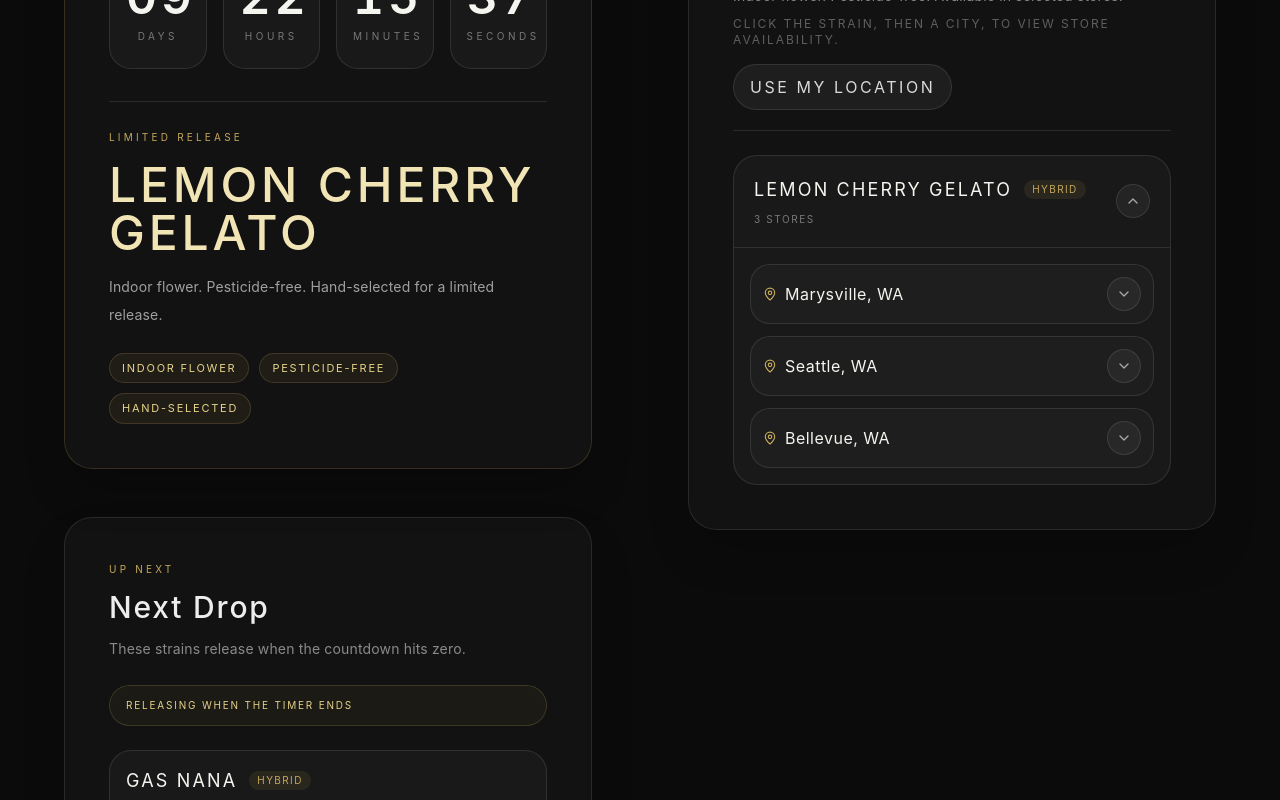
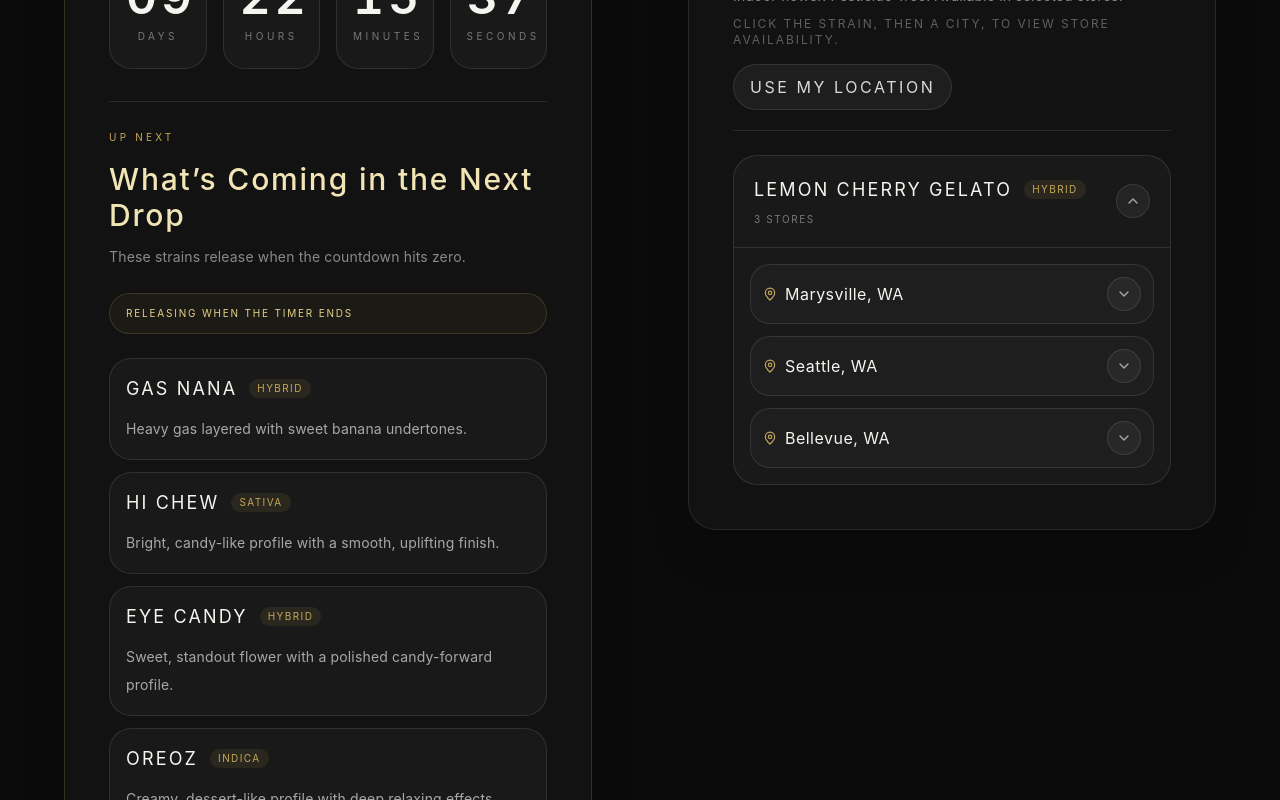
Before and after one commit to sppsocialmarketing/the-batch-site, a React (Vite) app: page / in a window 1280 px wide. Shown: the part 380-1180 px from the top of the page. Built offline with nearby package versions, Linux system fonts and the light colour scheme.

Commit message:
Updated layout

```diff
--- a/src/App.jsx
+++ b/src/App.jsx
@@ -1,7 +1,7 @@
 import { useEffect, useMemo, useState } from "react";
 import { AnimatePresence, motion, useMotionValue } from "framer-motion";
 import { ArrowRight, ChevronDown, MapPin, ArrowUpRight } from "lucide-react";
-import { featuredRelease, nextDropDate, nextRelease, storeReleases } from "./data";
+import { nextDropDate, nextRelease, storeReleases } from "./data";
 
 const copy = {
   en: {
@@ -303,23 +303,8 @@ export default function TheBatchSplashPage() {
               </div>
 
               <div className="mt-8 border-t border-white/10 pt-7">
-                <p className="text-[10px] uppercase tracking-[0.32em] text-[#c6a85a]">{featuredRelease.label}</p>
-                <h2 className="mt-4 text-3xl font-medium tracking-[0.08em] text-[#f2e5b5] md:text-5xl">{featuredRelease.strain}</h2>
-                <p className="mt-4 max-w-xl text-sm leading-7 text-[#ededed]/65">{featuredRelease.notes?.[language]}</p>
-
-                <div className="mt-6 flex flex-wrap gap-2.5">
-                  {(featuredRelease.highlights?.[language] || []).map((item) => (
-                    <span key={item} className="rounded-full border border-[#c6a85a]/20 bg-[#c6a85a]/8 px-3 py-1.5 text-[11px] uppercase tracking-[0.16em] text-[#e7d38a]">
-                      {item}
-                    </span>
-                  ))}
-                </div>
-              </div>
-            </motion.div>
-
-            <motion.div initial={{ opacity: 0, y: 16 }} animate={{ opacity: 1, y: 0 }} transition={{ duration: 0.35 }} className="rounded-[28px] border border-white/10 bg-white/[0.03] p-7 shadow-2xl shadow-black/25 backdrop-blur-[2px] md:p-11">
                 <p className="text-[10px] uppercase tracking-[0.32em] text-[#c6a85a]">{t.nextSectionLabel}</p>
-              <h3 className="mt-3 text-2xl font-medium tracking-[0.06em] md:text-3xl">{nextRelease.title?.[language]}</h3>
+                <h2 className="mt-4 text-2xl font-medium tracking-[0.06em] text-[#f2e5b5] md:text-3xl">{nextRelease.title?.[language]}</h2>
                 <p className="mt-3 text-sm leading-6 text-[#ededed]/55">{nextRelease.subtitle?.[language]}</p>
 
                 <div className="mt-6 rounded-[22px] border border-[#c6a85a]/20 bg-[#c6a85a]/[0.05] px-4 py-3 text-[10px] uppercase tracking-[0.18em] text-[#e7d38a]">
@@ -341,6 +326,7 @@ export default function TheBatchSplashPage() {
                       <p className="mt-3 max-w-xl text-sm leading-7 text-[#ededed]/68">{strain.notes?.[language]}</p>
                     </motion.div>
                   ))}
+                </div>
               </div>
             </motion.div>
           </section>
--- a/src/data.js
+++ b/src/data.js
@@ -15,8 +15,8 @@ export const featuredRelease = {
 
 export const nextRelease = {
   title: {
-    en: "Next Drop",
-    es: "Próximo Drop"
+    en: "What’s Coming in the Next Drop",
+    es: "Lo Que Viene en el Próximo Drop"
   },
   subtitle: {
     en: "These strains release when the countdown hits zero.",
```
Lines whose indentation alone changed are shown as unchanged.
